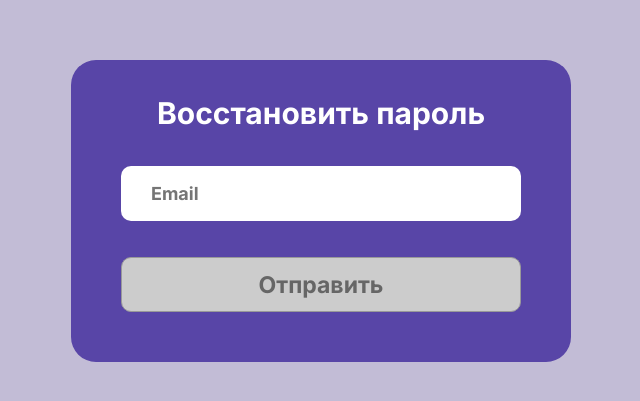
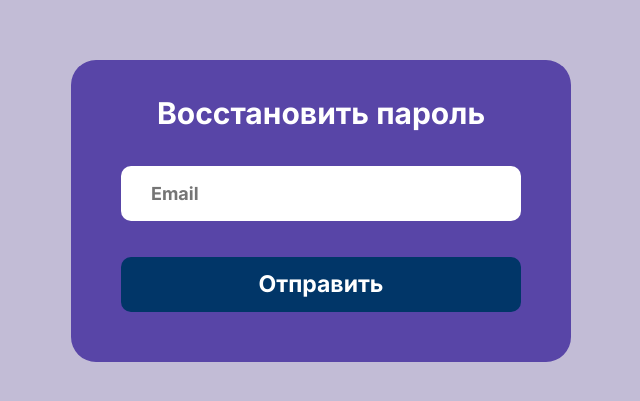
Before and after one commit to blinmarin/MTUCI_react, a React (Create React App) app: page /new_password in a window 1280 px wide. Shown: the part 189-590 px from the top of the page, without its empty margins (319-959 px from the left). Built offline with nearby package versions, Linux system fonts and the light colour scheme.

Commit message:
adding loading indicator

```diff
--- a/package.json
+++ b/package.json
@@ -6,6 +6,7 @@
     "@testing-library/jest-dom": "^5.16.5",
     "@testing-library/react": "^13.4.0",
     "@testing-library/user-event": "^13.5.0",
+    "boxicons": "^2.1.4",
     "react": "^18.2.0",
     "react-dom": "^18.2.0",
     "react-icons-kit": "^2.0.0",
@@ -36,5 +37,8 @@
       "last 1 firefox version",
       "last 1 safari version"
     ]
+  },
+  "devDependencies": {
+    "sass": "^1.57.1"
   }
 }
--- a/src/components/Forgot/New_password.jsx
+++ b/src/components/Forgot/New_password.jsx
@@ -2,6 +2,7 @@ import style from './New_password.module.css';
 import { useState } from 'react';
 import { useEffect } from 'react';
 import ErrorMessage from '../ErrorMessage';
+import 'boxicons/css/boxicons.min.css'
 
 
 
@@ -13,16 +14,17 @@ function New_password() {
     const [emailError, setEmailError] = useState("Обязательное поле")
     const [errorMessage, setErrorMessage] = useState("");
     const [formValid, setFormValid] = useState(false)
+    const [loadind, setLoading] = useState(false)
 
     useEffect(() => {
-        if (emailError || errorMessage) {
+        if (emailError || errorMessage || loadind) {
             setFormValid(false)
 
         } else {
             setFormValid(true)
         }
 
-    }, [emailError, errorMessage])
+    }, [emailError, errorMessage, loadind])
 
 
     const emailHandler = (e) => {
@@ -51,7 +53,8 @@ function New_password() {
 
 
     async function new_password() {
-        console.warn(email)
+
+        setLoading(true)
 
         const requestOptions = {
             method: 'POST',
@@ -60,7 +63,6 @@ function New_password() {
                 "email": email
             })
         };
-
 
         fetch('https://mtuci-backend.swedencentral.cloudapp.azure.com/auth/recover', requestOptions)
             .then(async response => {
@@ -76,13 +78,13 @@ function New_password() {
                     console.log('Got!', data);
                     setErrorMessage(data)
                     localStorage.setItem("user-info", JSON.stringify(data))
+                    setLoading(false)
                 }
 
             })
             .catch(error => {
                 console.error('There was an error!', error.toString());
             });
-
     }
 
     return (
@@ -107,9 +109,17 @@ function New_password() {
                             <ErrorMessage message={errorMessage} />
                         </div>
                     </div>
-                    <div >
-                        <button className={style.button} disabled={!formValid} onClick={new_password}>Отправить</button>
+                    <div>
+                        <button
+                            className={style.button}
+                            disabled={!formValid}
+                            onClick={new_password}
+                            placeholder="Отправить">
+                            {(loadind) && <i className="bx bx-loader-alt bx-spin"></i>}
+                            {(!loadind) && <text>Отправить</text>}
+                        </button>
                     </div>
+
                 </div>
             </main>
         </div>);
--- a/src/components/Forgot/New_password.module.css
+++ b/src/components/Forgot/New_password.module.css
@@ -56,9 +56,9 @@
 }
 
 .button[disabled] {
-    border: 1px solid #999999;
-    background-color: #cccccc;
-    color: #666666;
+    cursor: not-allowed;
+    background-color: #013668;
+    color: #ffffff;
 }
 
 input:-webkit-autofill,
--- a/src/components/Login/Login.jsx
+++ b/src/components/Login/Login.jsx
@@ -8,6 +8,7 @@ import ErrorMessage from '../ErrorMessage';
 import { Icon } from 'react-icons-kit'
 import { eyeOff } from 'react-icons-kit/feather/eyeOff'
 import { eye } from 'react-icons-kit/feather/eye'
+import 'boxicons/css/boxicons.min.css'
 
 function Login() {
 
@@ -19,16 +20,17 @@ function Login() {
     const [errorMessage, setErrorMessage] = useState("");
     const [passwordError, setPasswordError] = useState("Обязательное поле")
     const [formValid, setFormValid] = useState(false)
+    const [loadind, setLoading] = useState(false)
 
     useEffect(() => {
-        if (emailError || errorMessage || passwordError) {
+        if (emailError || errorMessage || passwordError || loadind) {
             setFormValid(false)
 
         } else {
             setFormValid(true)
         }
 
-    }, [emailError, errorMessage, passwordError])
+    }, [emailError, errorMessage, passwordError, loadind])
 
 
     const emailHandler = (e) => {
@@ -74,6 +76,8 @@ function Login() {
 
     async function login() {
 
+        setLoading(true)
+
         const requestOptions = {
             method: 'POST',
             headers: { 'Content-Type': 'application/json' },
@@ -104,6 +108,7 @@ function Login() {
                     console.log('Got!', data);
                     setErrorMessage(data.message)
                     localStorage.setItem("user-info", JSON.stringify(data))
+                    setLoading(false)
                 }
             })
             .catch(error => {
@@ -165,7 +170,14 @@ function Login() {
                     {(passwordDirty && errorMessage) && <ErrorMessage message={errorMessage} />}
 
                     <div>
-                        <button className={style.button} disabled={!formValid} onClick={login}>Войти</button>
+                        <button
+                            className={style.button}
+                            disabled={!formValid}
+                            onClick={login}
+                            placeholder="Войти">
+                            {(loadind) && <i className="bx bx-loader-alt bx-spin"></i>}
+                            {(!loadind) && <text>Войти</text>}
+                        </button>
                     </div>
                     <div className={style.link}>
                         <NavLink to="/new_password">
--- a/src/components/Login/Login.module.css
+++ b/src/components/Login/Login.module.css
@@ -116,9 +116,9 @@ a:hover {
 }
 
 .button[disabled] {
-    border: 1px solid #999999;
-    background-color: #cccccc;
-    color: #666666;
+    cursor: not-allowed;
+    background-color: #013668;
+    color: #ffffff;
 }
 
 input:-webkit-autofill,
--- a/src/components/Register/Register.jsx
+++ b/src/components/Register/Register.jsx
@@ -3,6 +3,7 @@ import style from './Register.module.css';
 import { useState } from 'react';
 import { useEffect } from 'react';
 import ErrorMessage from '../ErrorMessage';
+import 'boxicons/css/boxicons.min.css'
 
 
 function Register() {
@@ -18,14 +19,15 @@ function Register() {
     const [id_cardError, setId_cardError] = useState("Обязательное поле")
     const [errorMessage, setErrorMessage] = useState("");
     const [formValid, setFormValid] = useState(false)
+    const [loadind, setLoading] = useState(false)
 
     useEffect(() => {
-        if (emailError || errorMessage || fullnameError || id_cardError) {
+        if (emailError || errorMessage || fullnameError || id_cardError || loadind) {
             setFormValid(false)
         } else {
             setFormValid(true)
         }
-    }, [emailError, errorMessage, fullnameError, id_cardError])
+    }, [emailError, errorMessage, fullnameError, id_cardError, loadind])
 
     const emailHandler = (e) => {
         setEmail(e.target.value)
@@ -82,6 +84,8 @@ function Register() {
 
     async function register() {
 
+        setLoading(true)
+
         const requestOptions = {
             method: 'POST',
             headers: { 'Content-Type': 'application/json' },
@@ -112,12 +116,15 @@ function Register() {
                         setErrorMessage(data)
                     }
                     localStorage.setItem("user-info", JSON.stringify(data))
+                    setLoading(false)
                 }
             })
             .catch(error => {
                 console.error('There was an error!', error.toString());
             });
     }
+
+
 
 
 
@@ -169,8 +176,15 @@ function Register() {
 
                     <ErrorMessage message={errorMessage} />
 
-                    <div >
-                        <button className={style.button} disabled={!formValid} onClick={register}>OK</button>
+                    <div>
+                        <button
+                            className={style.button}
+                            disabled={!formValid}
+                            onClick={register}
+                            placeholder="ОК">
+                            {(loadind) && <i className="bx bx-loader-alt bx-spin"></i>}
+                            {(!loadind) && <text>ОК</text>}
+                        </button>
                     </div>
 
                     <div>
--- a/src/components/Register/Register.module.css
+++ b/src/components/Register/Register.module.css
@@ -87,9 +87,9 @@
 }
 
 .button[disabled] {
-    border: 1px solid #999999;
-    background-color: #cccccc;
-    color: #666666;
+    cursor: not-allowed;
+    background-color: #013668;
+    color: #ffffff;
 }
 
 input:-webkit-autofill,
```
Also changed, not shown: src/App.js (line endings or trailing spaces), 1 other file (tests, documents, lock files or other folders).
